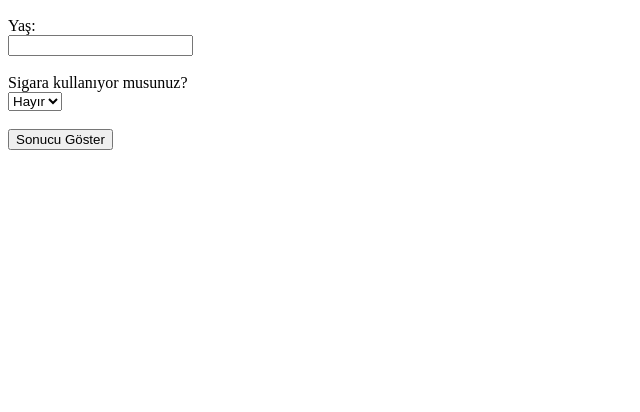
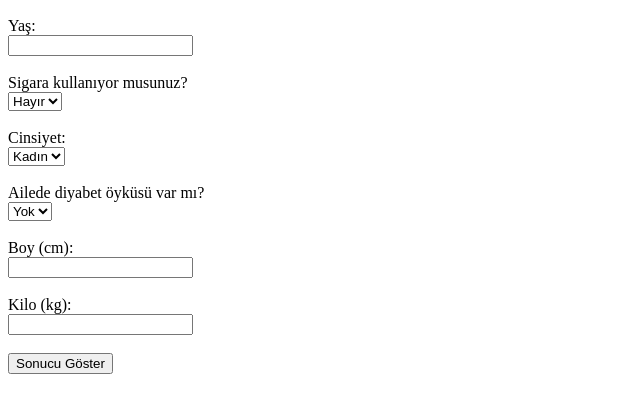
Before and after one commit to aleynauzun386-sketch/diabetes-risk, a plain HTML site: page index.html in a window 1280 px wide. Shown: the part 50-462 px from the top of the page, without its empty margins (0-640 px from the left). Drawn offline with Linux system fonts and the light colour scheme.

Commit message:
Add gender and family history fields to form

```diff
--- a/index.html
+++ b/index.html
@@ -16,6 +16,27 @@
     <option value="yes">Evet</option>
 </select>
 <br><br>
+
+<label>Cinsiyet:</label><br>
+<select id="gender">
+    <option value="female">Kadın</option>
+    <option value="male">Erkek</option>
+</select>
+<br><br>
+
+<label>Ailede diyabet öyküsü var mı?</label><br>
+<select id="family">
+    <option value="no">Yok</option>
+    <option value="yes">Var</option>
+</select>
+<br><br>
+
+<label>Boy (cm):</label><br>
+<input type="number" id="height"><br><br>
+
+<label>Kilo (kg):</label><br>
+<input type="number" id="weight"><br><br>
+
 <button onclick="hesapla()">Sonucu Göster</button>
 
 <p id="sonuc"></p>
```
